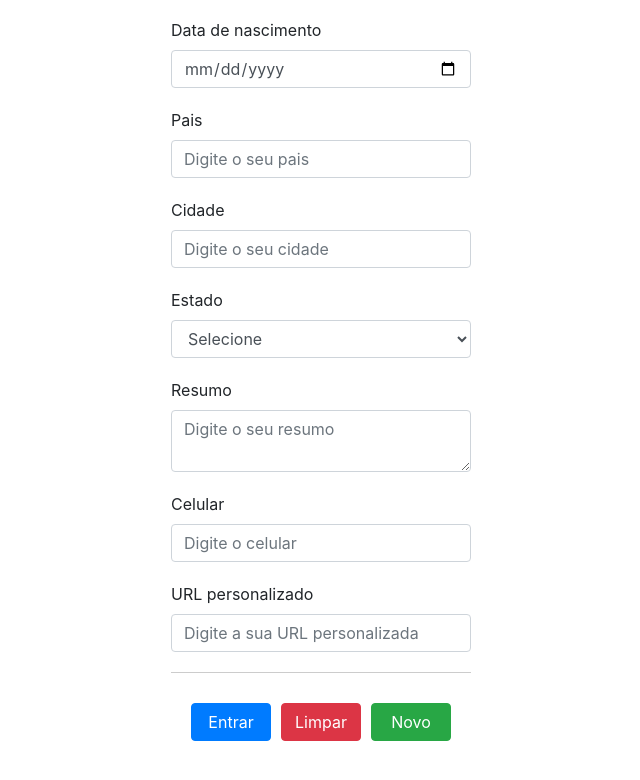
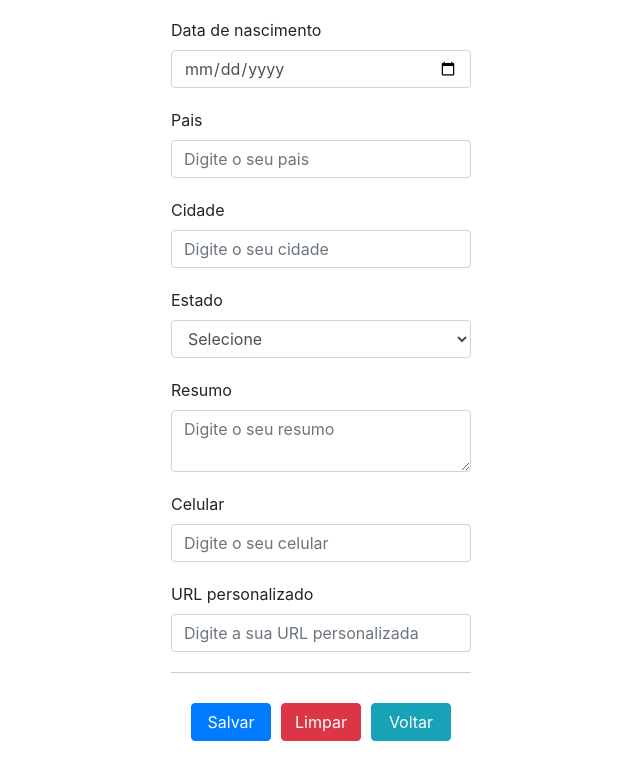
Before and after one commit to otaviohenrique1/app-loja-game-reactjs, a React (Create React App) app: page /cadastro/usuario in a window 1280 px wide. Shown: the part 564-1344 px from the top of the page, without its empty margins (319-959 px from the left). Built offline with nearby package versions, Linux system fonts and the light colour scheme.

Commit message:
Commit 6 dos arquivos

```diff
--- a/package.json
+++ b/package.json
@@ -21,7 +21,6 @@
     "react-dom": "^17.0.2",
     "react-elastic-carousel": "^0.11.5",
     "react-icons": "^4.2.0",
-    "react-input-mask": "^2.0.4",
     "react-paginate": "^7.1.3",
     "react-popper": "^2.2.5",
     "react-redux": "^7.2.0",
@@ -54,7 +53,6 @@
     ]
   },
   "devDependencies": {
-    "@types/react-input-mask": "^3.0.1",
     "@types/react-paginate": "^7.1.1",
     "@types/react-router-dom": "^5.1.8",
     "@types/styled-components": "^5.1.12",
--- a/src/components/Campo/index.tsx
+++ b/src/components/Campo/index.tsx
@@ -8,7 +8,6 @@ interface CampoProps extends InputHTMLAttributes<HTMLInputElement> {
   type?: InputType;
   htmlFor?: string;
   label?: string;
-  renderMask?: any;
   className?: string;
   name?: string;
   id?: string;
@@ -36,7 +35,6 @@ export function CampoFormulario(props: CampoProps) {
           placeholder={props.placeholder}
           value={props.value}
           type={props.type}
-          render={props.renderMask}
           {...props}
         />
       </Col>
@@ -46,7 +44,6 @@ export function CampoFormulario(props: CampoProps) {
 }
 
 interface CampoSelectProps extends SelectHTMLAttributes<HTMLSelectElement> {
-  renderMask?: any;
   className?: string;
   name?: string;
   id?: string;
@@ -71,7 +68,7 @@ export function CampoSelectFormulario(props: CampoSelectProps) {
           id={props.id}
           placeholder={props.placeholder}
           value={props.value}
-          component="select"
+          as="select"
           {...props}
         >
           <option value="">Selecione</option>
@@ -86,7 +83,6 @@ export function CampoSelectFormulario(props: CampoSelectProps) {
 }
 
 interface CampoTextAreaProps extends TextareaHTMLAttributes<HTMLTextAreaElement> {
-  renderMask?: any;
   className?: string;
   name?: string;
   id?: string;
@@ -110,7 +106,7 @@ export function CampoTextAreaFormulario(props: CampoTextAreaProps) {
           id={props.id}
           placeholder={props.placeholder}
           value={props.value}
-          component="textarea"
+          as="textarea"
           {...props}
         />
       </Col>
--- a/src/pages/Cadastro/index.tsx
+++ b/src/pages/Cadastro/index.tsx
@@ -1,22 +1,21 @@
 import { Container } from "reactstrap";
 import { Titulo } from "../../components/Titulo";
 import styled from "styled-components";
-import { Formik, Form } from "formik";
+import { Formik, Form, FormikHelpers } from "formik";
 import * as Yup from "yup";
 import { CampoFormulario, CampoSelectFormulario, CampoTextAreaFormulario, Separador } from "../../components/Campo";
 import { Botao, BotaoLink, ContainerBotoes } from "../../components/Botao";
 import { MensagemErro } from "../../components/Mensagem";
 import { MensagemErroCampoVazio } from "../../utils/utils";
 import { estado_lista, sexo_lista } from "../../utils/listas";
-import InputMask from "react-input-mask";
-
 interface FormValues {
   nome: string;
   perfil: string;
   email: string;
   senha: string;
   sexo: string;
-  data_nascimento: Date;
+  data_nascimento: string;
+  // data_nascimento: Date;
   pais: string;
   cidade: string;
   estado: string;
@@ -31,7 +30,8 @@ const InitialValues: FormValues = {
   email: '',
   senha: '',
   sexo: '',
-  data_nascimento: new Date(`${new Date().getDate()} / ${new Date().getMonth() + 1} / ${new Date().getFullYear()}`),
+  data_nascimento: '',
+  // data_nascimento: new Date(`${new Date().getDate()} / ${new Date().getMonth() + 1} / ${new Date().getFullYear()}`),
   pais: '',
   cidade: '',
   estado: '',
@@ -46,17 +46,18 @@ const ValidationSchema = Yup.object().shape({
   email: Yup.string().email('Email não valido').required(MensagemErroCampoVazio('email')),
   senha: Yup.string().min(8, 'Minimo de 8 caracteres').max(32, 'Maximo de 32 caracteres').required(MensagemErroCampoVazio('senha')),
   sexo: Yup.string().required(MensagemErroCampoVazio('sexo')),
-  data_nascimento: Yup.date().required(MensagemErroCampoVazio('data de nascimento')),
+  data_nascimento: Yup.string().required(MensagemErroCampoVazio('data de nascimento')),
+  // data_nascimento: Yup.date().required(MensagemErroCampoVazio('data de nascimento')),
   pais: Yup.string().required(MensagemErroCampoVazio('pais')),
   cidade: Yup.string().required(MensagemErroCampoVazio('cidade')),
   estado: Yup.string().required(MensagemErroCampoVazio('estado')),
   resumo: Yup.string().required(MensagemErroCampoVazio('resumo')),
   celular: Yup.string().required(MensagemErroCampoVazio('celular')),
-  url_personalizado: Yup.string().url('URL não valida').required(MensagemErroCampoVazio('url personalizado'))
+  url_personalizado: Yup.string().required(MensagemErroCampoVazio('url personalizado'))
 });
 
 export function Cadastro() {
-  function handleSubmitForm(values: FormValues) {
+  function handleSubmitForm(values: FormValues, actions: FormikHelpers<FormValues>) {
     let data: FormValues = {
       nome: values.nome,
       perfil: values.perfil,
@@ -72,17 +73,21 @@ export function Cadastro() {
       url_personalizado: values.url_personalizado
     };
     console.log(data);
+    actions.setSubmitting(false);
+    actions.resetForm({
+      values: InitialValues
+    });
   }
 
   return (
     <ContainerCadastro>
-      <Titulo titulo='Login' />
+      <Titulo titulo='Cadastro' />
       <Formik
         initialValues={InitialValues}
         validationSchema={ValidationSchema}
         onSubmit={handleSubmitForm}
       >
-        {({ errors, touched }) => (
+        {({ errors, touched, values }) => (
           <FormularioEstilizado>
             <CampoFormularioEstilizado>
               <CampoFormulario
@@ -93,6 +98,7 @@ export function Cadastro() {
                 label="Nome"
                 placeholder="Digite o seu nome"
                 className="form-control"
+                value={values.nome}
                 erro={(errors.nome && touched.nome) && (
                   <MensagemErro
                     color='danger'
@@ -110,6 +116,7 @@ export function Cadastro() {
                 label="Perfil"
                 placeholder="Digite o seu perfil"
                 className="form-control"
+                value={values.perfil}
                 erro={(errors.perfil && touched.perfil) && (
                   <MensagemErro
                     color='danger'
@@ -127,6 +134,7 @@ export function Cadastro() {
                 label="Email"
                 placeholder="Digite o seu email"
                 className="form-control"
+                value={values.email}
                 erro={(errors.email && touched.email) && (
                   <MensagemErro
                     color='danger'
@@ -144,6 +152,7 @@ export function Cadastro() {
                 label="Senha"
                 placeholder="Digite a sua senha"
                 className="form-control"
+                value={values.senha}
                 erro={(errors.senha && touched.senha) && (
                   <MensagemErro
                     color='danger'
@@ -159,6 +168,7 @@ export function Cadastro() {
                 label="Sexo"
                 placeholder="Digite o seu sexo"
                 className="form-control"
+                value={values.senha}
                 erro={(errors.sexo && touched.sexo) && (
                   <MensagemErro
                     color='danger'
@@ -177,6 +187,7 @@ export function Cadastro() {
                 label="Data de nascimento"
                 placeholder="Digite a sua data de nascimento"
                 className="form-control"
+                value={values.data_nascimento}
                 erro={(errors.data_nascimento && touched.data_nascimento) && (
                   <MensagemErro
                     color='danger'
@@ -194,6 +205,7 @@ export function Cadastro() {
                 label="Pais"
                 placeholder="Digite o seu pais"
                 className="form-control"
+                value={values.pais}
                 erro={(errors.pais && touched.pais) && (
                   <MensagemErro
                     color='danger'
@@ -211,6 +223,7 @@ export function Cadastro() {
                 label="Cidade"
                 placeholder="Digite o seu cidade"
                 className="form-control"
+                value={values.cidade}
                 erro={(errors.cidade && touched.cidade) && (
                   <MensagemErro
                     color='danger'
@@ -226,6 +239,7 @@ export function Cadastro() {
                 label="Estado"
                 placeholder="Digite o seu estado"
                 className="form-control"
+                value={values.estado}
                 erro={(errors.estado && touched.estado) && (
                   <MensagemErro
                     color='danger'
@@ -243,6 +257,7 @@ export function Cadastro() {
                 label="Resumo"
                 placeholder="Digite o seu resumo"
                 className="form-control"
+                value={values.resumo}
                 erro={(errors.resumo && touched.resumo) && (
                   <MensagemErro
                     color='danger'
@@ -258,13 +273,9 @@ export function Cadastro() {
                 id="celular"
                 htmlFor="celular"
                 label="Celular"
+                className="form-control"
                 placeholder="Digite o seu celular"
-                className="form-control"
-                renderMask={() => <InputMask
-                  className="form-control"
-                  mask="(99)99999.9999"
-                  placeholder="Digite o celular"
-                />}
+                value={values.celular}
                 erro={(errors.celular && touched.celular) && (
                   <MensagemErro
                     color='danger'
@@ -282,6 +293,7 @@ export function Cadastro() {
                 label="URL personalizado"
                 placeholder="Digite a sua URL personalizada"
                 className="form-control"
+                value={values.url_personalizado}
                 erro={(errors.url_personalizado && touched.url_personalizado) && (
                   <MensagemErro
                     color='danger'
@@ -294,7 +306,7 @@ export function Cadastro() {
             <ContainerBotoesEstilizado>
               <Botao
                 color="primary"
-                labelButton="Entrar"
+                labelButton="Salvar"
                 type="submit"
               />
               <BotaoEstilizado>
@@ -305,10 +317,10 @@ export function Cadastro() {
                 />
               </BotaoEstilizado>
               <BotaoLink
-                color="success"
-                labelButton="Novo"
+                color="info"
+                labelButton="Voltar"
                 type="button"
-                rota="/cadastro/usuario"
+                rota="/"
               />
             </ContainerBotoesEstilizado>
           </FormularioEstilizado>
--- a/src/pages/Login/index.tsx
+++ b/src/pages/Login/index.tsx
@@ -1,7 +1,7 @@
 import { Container } from "reactstrap";
 import { Titulo } from "../../components/Titulo";
 import styled from "styled-components";
-import { Formik, Form } from "formik";
+import { Formik, Form, FormikHelpers } from "formik";
 import * as Yup from "yup";
 import { CampoFormulario, Separador } from "../../components/Campo";
 import { Botao, BotaoLink, ContainerBotoes } from "../../components/Botao";
@@ -31,12 +31,19 @@ const ValidationSchema = Yup.object().shape({
 });
 
 export function Login() {
-  function handleSubmitForm(values: FormValues) {
+  function handleSubmitForm(values: FormValues, actions: FormikHelpers<FormValues>) {
     let data: FormValues = {
       email: values.email,
       senha: values.senha
     };
     console.log(data);
+    actions.setSubmitting(false);
+    actions.resetForm({
+      values: {
+        email: '',
+        senha: ''
+      }
+    });
   }
 
   return (
@@ -47,7 +54,7 @@ export function Login() {
         validationSchema={ValidationSchema}
         onSubmit={handleSubmitForm}
       >
-        {({ errors, touched }) => (
+        {({ errors, touched, values }) => (
           <FormularioEstilizado>
             <CampoFormularioEstilizado>
               <CampoFormulario
@@ -58,6 +65,7 @@ export function Login() {
                 label="Email"
                 placeholder="Digite o seu email"
                 className="form-control"
+                value={values.email}
                 erro={(errors.email && touched.email) && (
                   <MensagemErro
                     color='danger'
@@ -75,6 +83,7 @@ export function Login() {
                 label="Senha"
                 placeholder="Digite a sua senha"
                 className="form-control"
+                value={values.senha}
                 erro={(errors.senha && touched.senha) && (
                   <MensagemErro
                     color='danger'
```
Also changed, not shown: 1 other file (tests, documents, lock files or other folders).
